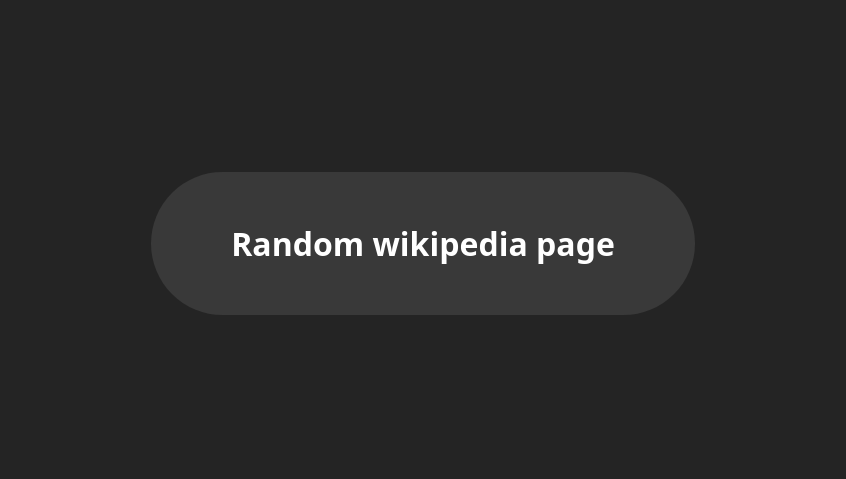
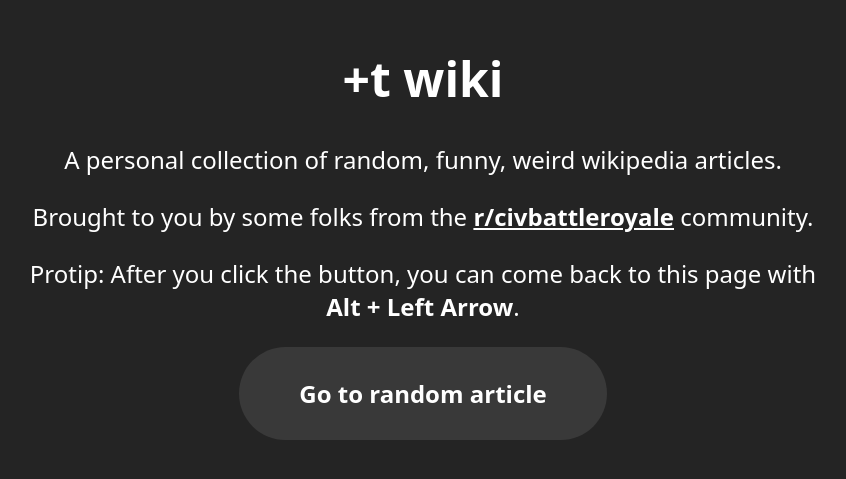
Before and after one commit to AcipenserSturio/t_wiki, a plain HTML site: page index.html in a window 1280 px wide. Shown: the part 157-636 px from the top of the page, without its empty margins (217-1063 px from the left). Drawn offline with Linux system fonts and the light colour scheme; no server answers.

Commit message:
More explanation

```diff
--- a/css.css
+++ b/css.css
@@ -10,26 +10,26 @@
 body {
 	font-family: "Noto Sans", sans-serif;
 	background-color: var(--bg-color);
-    margin: 0;
-    padding: 0;
-    width: 100%;
+    color: var(--txt-color);
+    margin: auto;
+    padding: 0 40px;
+    max-width: 800px;
     height: 100%;
     display: table;
-	font-size: 200%;
+	font-size: 150%;
 }
 .wrapper {
     vertical-align: middle;
     display: table-cell;
     text-align: center;
-    max-width: 50px;
 }
 .button {
-    padding: 50px 80px;
-    border-radius: 100px;
+    padding: 30px 60px;
+    border-radius: 70px;
     background-color: var(--shade-color);
-    color: var(--txt-color);
     font-weight: bold;
     transition: 150ms linear;
+    display: inline-block;
 }
 .button:hover {
     background-color: var(--highlight-color);
@@ -41,3 +41,8 @@ body {
     transition: 50ms linear;
     cursor: pointer;
 }
+
+a, a:visited {
+    font-weight: bold;
+    color: inherit;
+}
--- a/index.html
+++ b/index.html
@@ -6,7 +6,11 @@
 	</head>
 	<body>
 		<div class="wrapper">
-			<span class="button" onclick="go()">Random wikipedia page</div>
+			<h1>+t wiki</h1>
+			<p>A personal collection of random, funny, weird wikipedia articles.</p>
+			<p>Brought to you by some folks from the <a href="https://www.reddit.com/r/civbattleroyale">r/civbattleroyale</a> community.</p>
+			<p>Protip: After you click the button, you can come back to this page with <b>Alt + Left Arrow</b>.</p>
+			<div class="button" onclick="go()"><span>Go to random article</span></div>
 		</div>
 	</body>
 </html>
```
